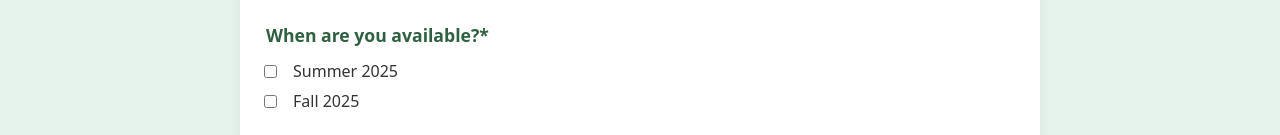
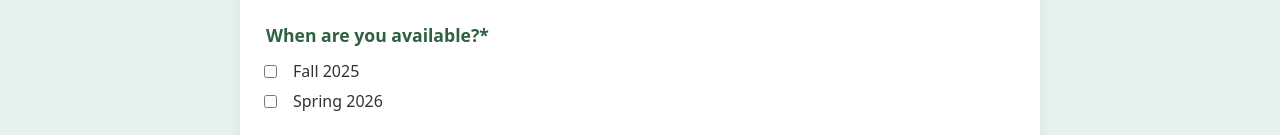
Before and after one commit to LPalmer23/aeroponics-website, a React (Vite) app: page /#/contact in a window 1280 px wide. Shown: the part 665-800 px from the top of the page. Built offline with nearby package versions, Linux system fonts and the light colour scheme.

Commit message:
updated checkbox dates

```diff
--- a/src/pages/Contact.jsx
+++ b/src/pages/Contact.jsx
@@ -71,10 +71,10 @@ function Contact() {
                 <legend>When are you available?*</legend>
                 <div className="checkbox-options">
                   <label>
-                    <input type="checkbox" name="season" value="Summer 2025" /> Summer 2025
+                    <input type="checkbox" name="season" value="Fall 2025" /> Fall 2025
                   </label>
                   <label>
-                    <input type="checkbox" name="season" value="Fall 2025" /> Fall 2025
+                    <input type="checkbox" name="season" value="Spring 2026" /> Spring 2026
                   </label>
                 </div>
               </div>
```
